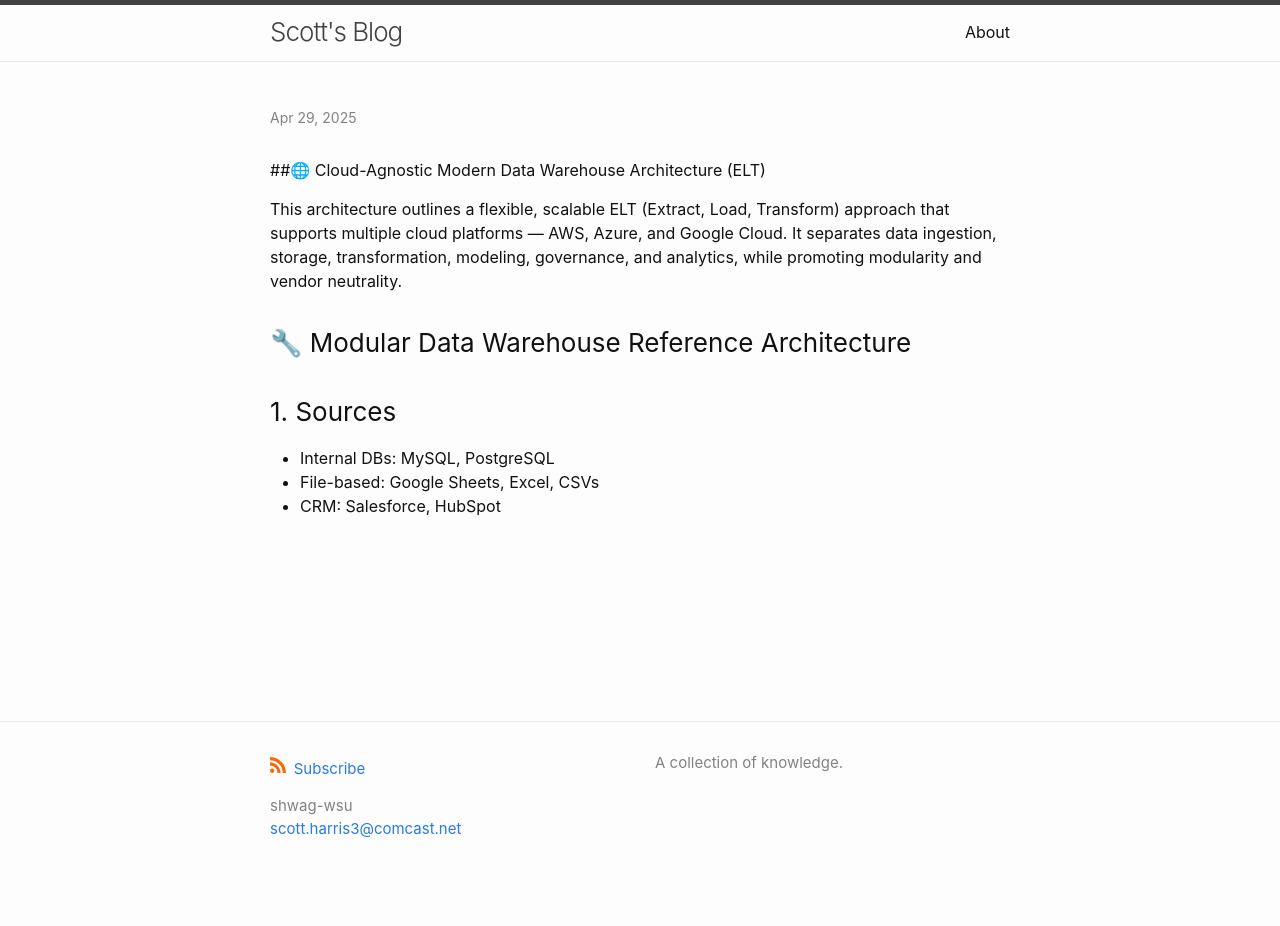
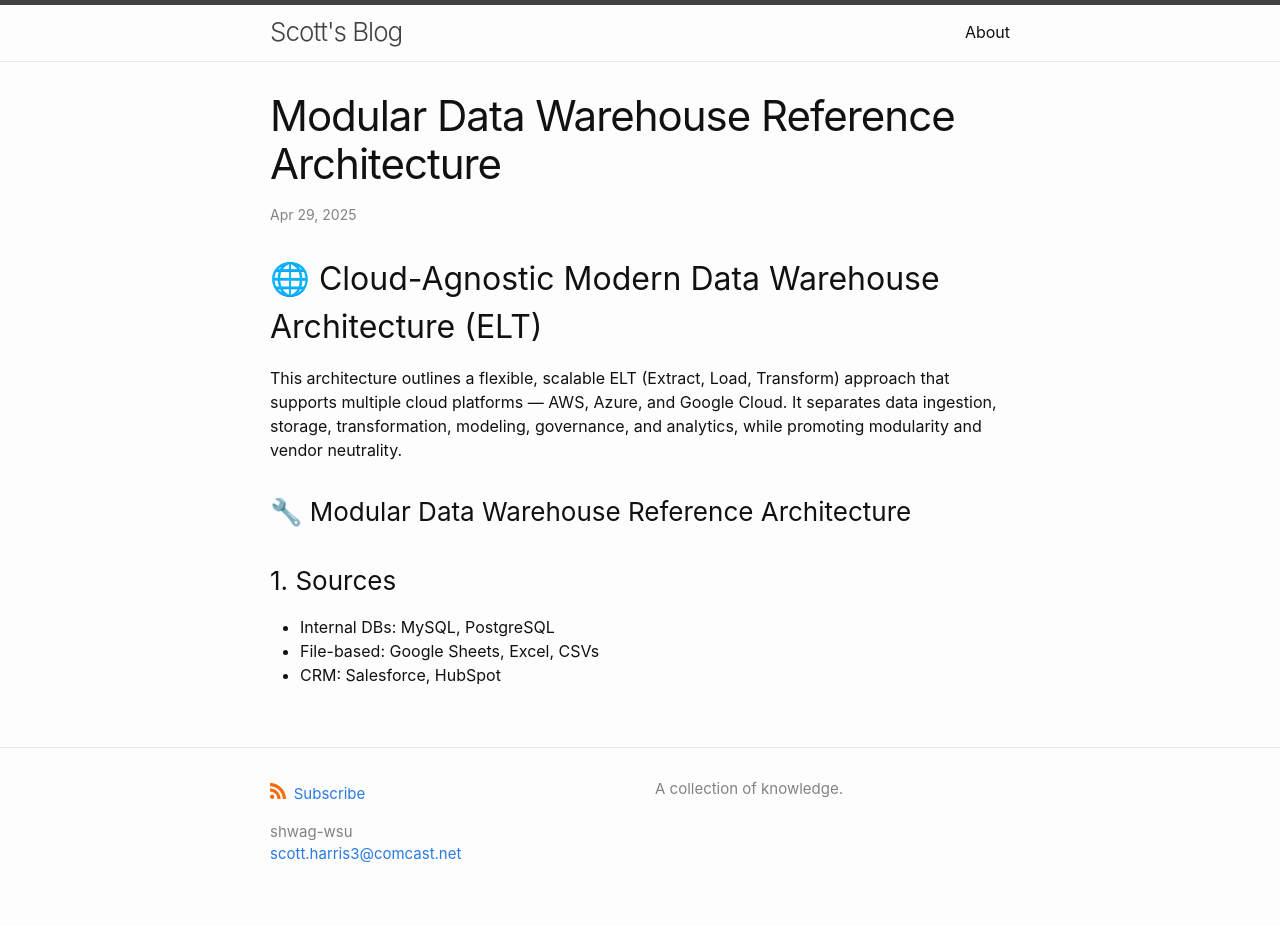
Before and after one commit to shwag-wsu/blog, a Jekyll site: the page built from _posts/2025-04-29-modular-data-warehouse.md, in a window 1280 px wide. Built offline with Jekyll 4.4.1, drawn with Linux system fonts in a browser that asks for light colours; our own code applies the rules of GitHub Pages for plain Markdown files; before the commit the page ends 900 px from its top, so only the background shows below that.

Commit message:
Updated Modular Data Warehouse Ref Architecture

```diff
--- a/_posts/2025-04-29-modular-data-warehouse.md
+++ b/_posts/2025-04-29-modular-data-warehouse.md
@@ -1,10 +1,11 @@
 ---
 layout: post
-title: "Modular Data Warehouse Reference Architecture
+title: "Modular Data Warehouse Reference Architecture"
 categories: misc
 ---
 
-##🌐 Cloud-Agnostic Modern Data Warehouse Architecture (ELT)
+
+## 🌐 Cloud-Agnostic Modern Data Warehouse Architecture (ELT)
 
 This architecture outlines a flexible, scalable ELT (Extract, Load, Transform) approach that supports multiple cloud platforms — AWS, Azure, and Google Cloud. It separates data ingestion, storage, transformation, modeling, governance, and analytics, while promoting modularity and vendor neutrality.
 
```
